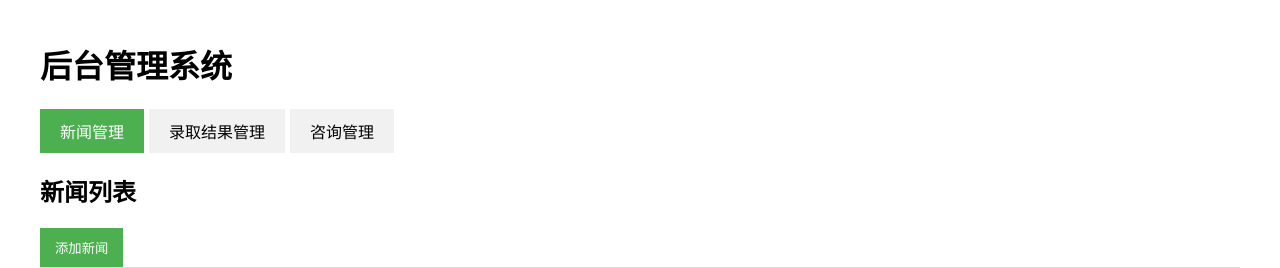
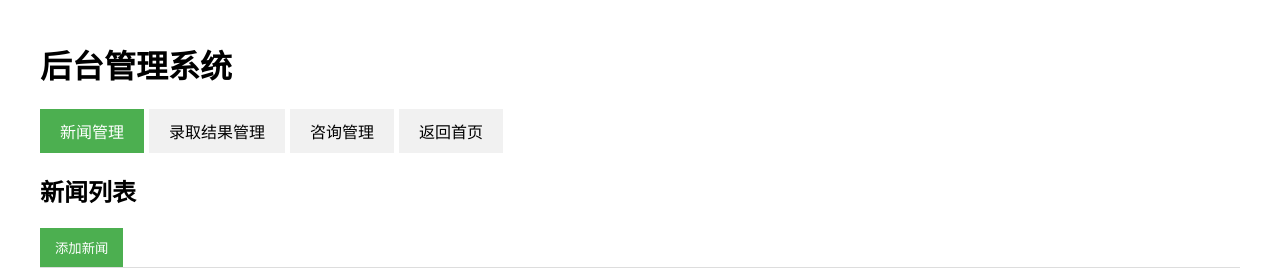
Before and after one commit to xinhaohunz61638/-CN-University-Enrollment-Information-Network-Final-Assignment-, a PHP site: page /admin.php in a window 1280 px wide. Shown: the top 268 px of the page. Run offline with PHP 8.4, Linux system fonts and the light colour scheme; a user stored in the database is signed in; data comes from the database, SQL or seed files in the repository; data that the repository does not hold is empty.

Commit message:
Update admin.php
后台管理页添加返回首页按钮

```diff
--- a/admin.php
+++ b/admin.php
@@ -199,6 +199,7 @@ $consults_result = $conn->query($consults_sql);
             <div class="tab active" onclick="showTab('news')">新闻管理</div>
             <div class="tab" onclick="showTab('results')">录取结果管理</div>
             <div class="tab" onclick="showTab('consults')">咨询管理</div>
+            <div class="tab"><a href="index.php" style="color: inherit; text-decoration: none;">返回首页</a></div>
         </div>
 
         <!-- 新闻管理 -->
```
